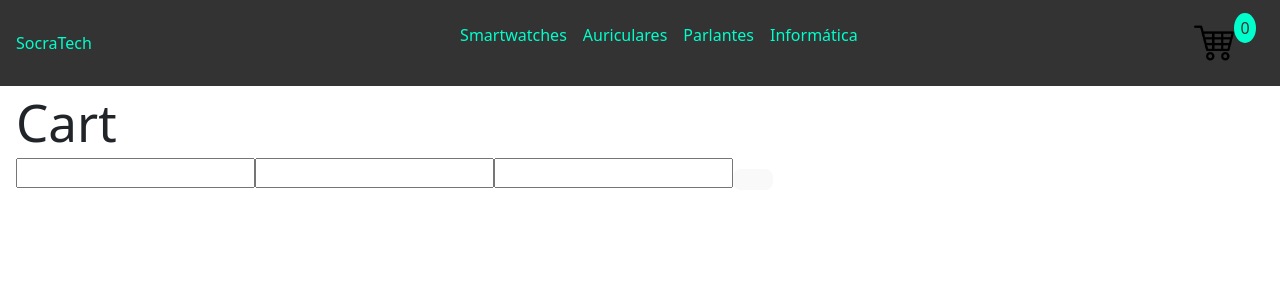
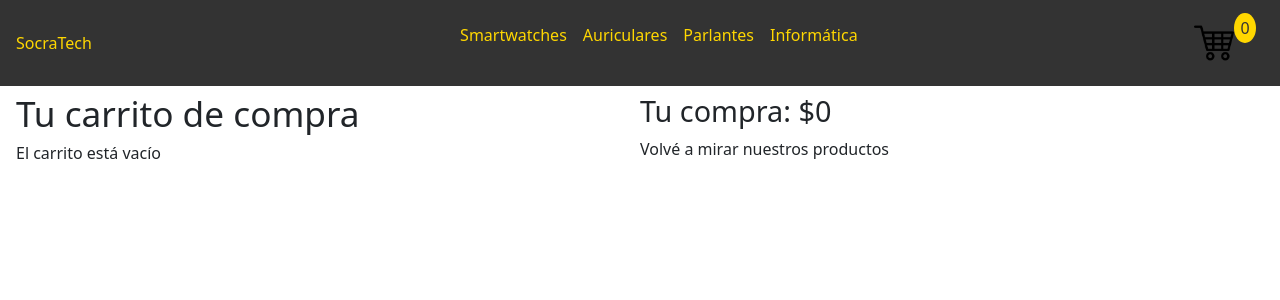
Before and after one commit to gastongomezcuello/CreaTuLanding-GomezCuello, a React (Vite) app: page /cart in a window 1280 px wide. Shown: the top 300 px of the page. Built offline with nearby package versions, Linux system fonts and the light colour scheme.

Commit message:
cart-view

```diff
--- a/src/components/Cart.jsx
+++ b/src/components/Cart.jsx
@@ -3,7 +3,14 @@
 import { serverTimestamp } from "firebase/firestore";
 
 const Cart = () => {
-  const { cart, getTotal } = useCart();
+  const { cart, getTotal, removeItem, clearCart } = useCart();
+  const handleClearClick = () => {
+    clearCart()
+  }
+  const handleDeleteClick = (id) => {
+    removeItem(id)
+  }
+
   const handleSubmit = (e) => {
     e.preventDefault();
     const form = e.target;
@@ -23,18 +30,45 @@
     addOrder(order);
   };
 
+
   return (
-    <section>
-      <div>
-        <h1>Cart</h1>
+    <section className="grid-container">
+      <div className="cart">
+        <h1>Tu carrito de compra</h1>
+        <div>
+          {cart.length ? (
+            cart.map((el) => (
+              <div key={el.id} className="cart-item">
+                <h3>{el.title}</h3>
+                <p>Cantidad: {el.quantity}</p>
+                <p>Precio: ${el.price}</p>
+                <p>Subtotal: ${el.quantity * el.price}</p>
+                <button onClick={() => handleDeleteClick(el.id)}>Quitar del carrito</button>
+              </div>
+            ))
+          ) : (
+            <p>El carrito está vacío</p>
+          )}
+        </div>
       </div>
-      <div>
-        <form onSubmit={handleSubmit}>
-          <input type="text" required />
-          <input type="email" required />
-          <input type="text" required />
-          <button type="submit"></button>
-        </form>
+      <div className="finish">
+        <h2>Tu compra: ${getTotal()} </h2>
+
+        {cart.length ? (
+          <>
+            <button onClick={handleClearClick}>Vaciar carrito</button>
+            <h4>Completa tus datos para finalizar la compra</h4>
+            <form onSubmit={handleSubmit} className="grid-container">
+              <label htmlFor="name">Nombre Completo</label>
+              <input type="text" placeholder="Carlos Navarro" id="name" required />
+              <label htmlFor="email">Email</label>
+              <input type="email" placeholder="carlosn@gmail.com" id="email" required />
+              <label htmlFor="phoneNumber">Número de teléfono</label>
+              <input type="text" placeholder="3514444444" id="phoneNumber" required />
+              <button type="submit">Confirmar compra</button>
+            </form>
+          </>) : (<p>Volvé a mirar nuestros productos</p>) }
+
       </div>
     </section>
   );
--- a/src/components/ItemListContainer.jsx
+++ b/src/components/ItemListContainer.jsx
@@ -36,4 +36,6 @@
   return <>{loading ? <Loader /> : <ItemList items={items} />}</>;
 };
 
+
+
 export default ItemListContainer;
--- a/src/firebase/db.js
+++ b/src/firebase/db.js
@@ -1,4 +1,4 @@
-import { getFirestore, collection, doc, getDoc, getDocs, query, where, runTransaction, addDoc } from "firebase/firestore";
+import { getFirestore, collection, doc, getDoc, getDocs, query, where, addDoc } from "firebase/firestore";
 import { app } from "./config";
 
 const db = getFirestore(app);
--- a/src/index.css
+++ b/src/index.css
@@ -2,10 +2,6 @@
   font-family: Inter, system-ui, Avenir, Helvetica, Arial, sans-serif;
   line-height: 1.5;
   font-weight: 400;
-
-  color-scheme: light dark;
-  color: rgba(255, 255, 255, 0.87);
-  background-color: #f0f0f0;
 
   font-synthesis: none;
   text-rendering: optimizeLegibility;
@@ -15,14 +11,14 @@
 
 a {
   font-weight: 500;
-  color: #00ffcc;
+  color: #FFD700;
   text-decoration: inherit;
 }
 a:hover {
-  color: #FFD700;
+  color: #00ffcc;
 }
 a:hover span {
-  background-color: #FFD700;
+  background-color: #00ffcc;
 }
 
 body {
@@ -32,8 +28,14 @@
 }
 
 h1 {
-  font-size: 3.2em;
+  font-size: 2.2em;
   line-height: 1.1;
+}
+h2 {
+  font-size: 1.8em;
+}
+h3 {
+  font-size: 1.5em;
 }
 
 header {
@@ -68,7 +70,7 @@
 
 .cart-widget span {
   position: relative;
-  background-color: #00ffcc;
+  background-color: #FFD700;
   color: #333333;
   border-radius: 50%;
   padding: 0.2em 0.4em;
@@ -87,34 +89,32 @@
 
 }
 
+.grid-container {
+  display: grid;
+  grid-template-columns: 1fr 1fr;
+
+
+}
+
+
 button {
+  margin: 4px;
+  color: #FFD700;
   border-radius: 8px;
   border: 1px solid transparent;
   padding: 0.6em 1.2em;
   font-size: 1em;
   font-weight: 500;
   font-family: inherit;
-  background-color: #1a1a1a;
+  background-color: #333333;
   cursor: pointer;
   transition: border-color 0.25s;
 }
 button:hover {
   border-color: #c0c0c0;
+  color: #00ffcc;
 }
 button:focus,
 button:focus-visible {
   outline: 4px auto -webkit-focus-ring-color;
 }
-
-@media (prefers-color-scheme: light) {
-  :root {
-    color: #213547;
-    background-color: #ffffff;
-  }
-  a:hover {
-    color: #747bff;
-  }
-  button {
-    background-color: #f9f9f9;
-  }
-}
```
Also changed, not shown: src/App.jsx (line endings or trailing spaces).
